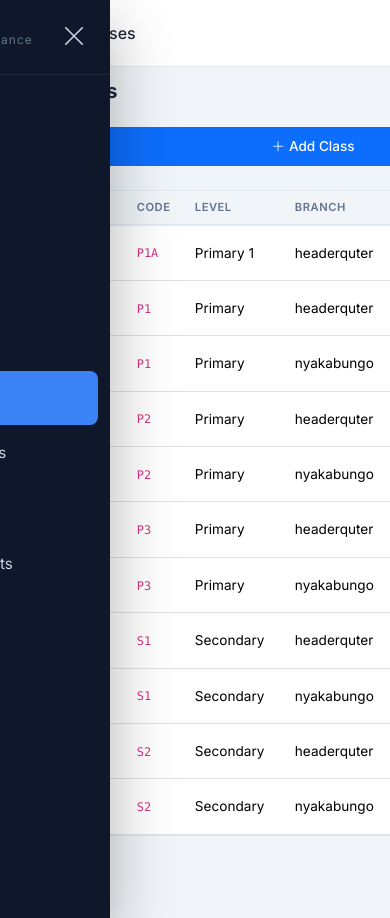
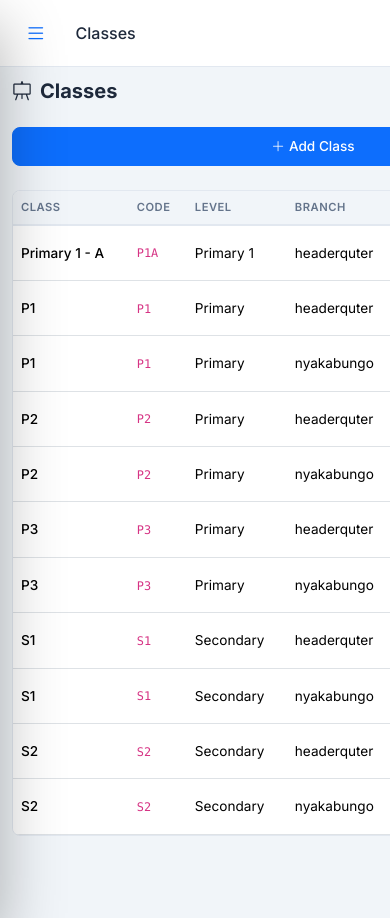
Before and after one commit to pammcharm03-hash/ecome-finance, a Django app: page /academics/classes/ in a window 390 px wide; the page is wider, and only the part inside the window is pictured. Run offline with Django 5.2, Linux system fonts and the light colour scheme; a user stored in the database is signed in; data comes from the database, SQL or seed files in the repository.

Commit message:
Fix mobile sidebar positioning and toggle behavior

```diff
--- a/static/css/app.css
+++ b/static/css/app.css
@@ -277,7 +277,7 @@ body.sidebar-open {
     .sidebar {
         transform: translateX(-100%);
         position: fixed;
-        inset: 0 0 0 auto;
+        top: 0; left: 0; bottom: 0;
         width: 280px;
         max-width: 85%;
         z-index: 1000;
```
